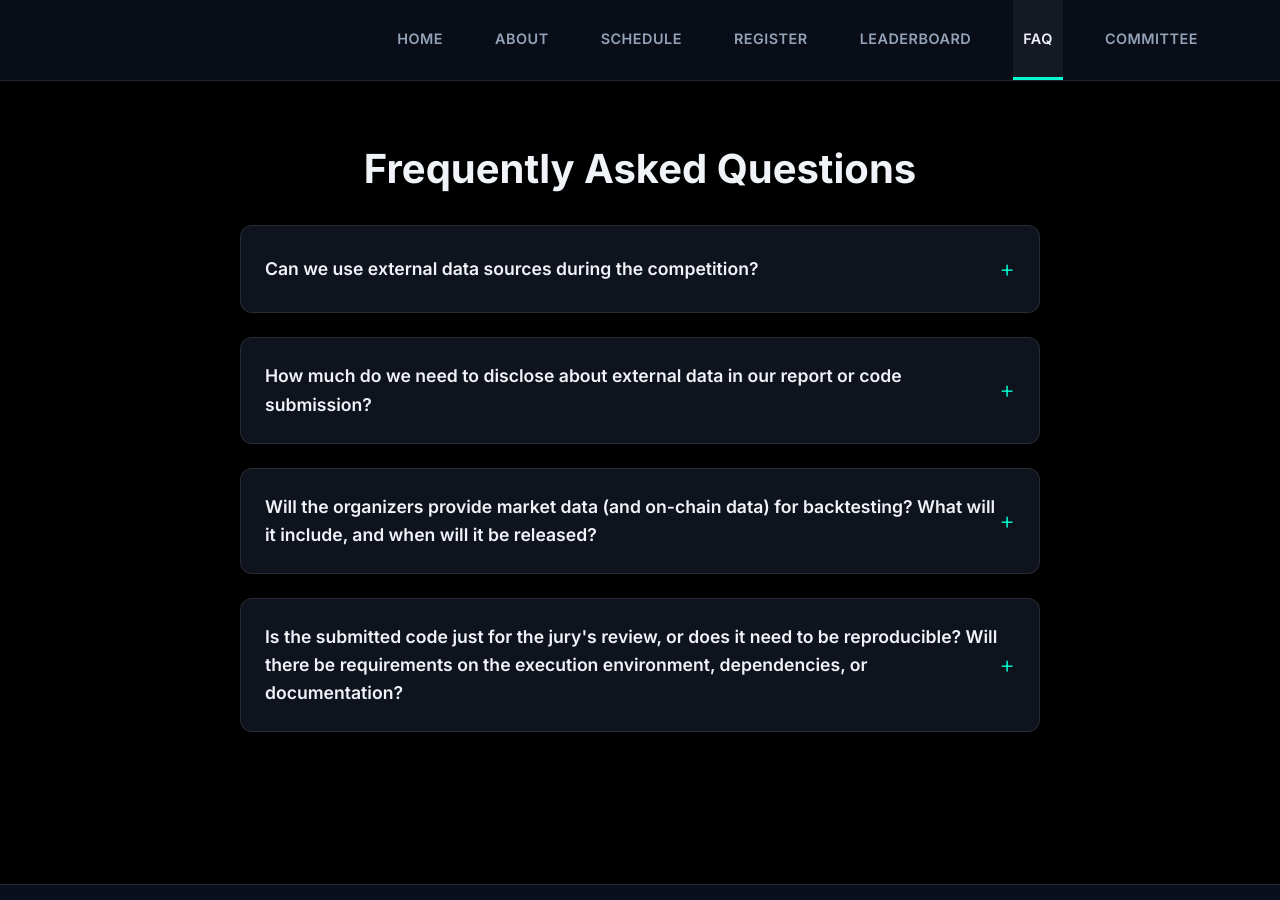
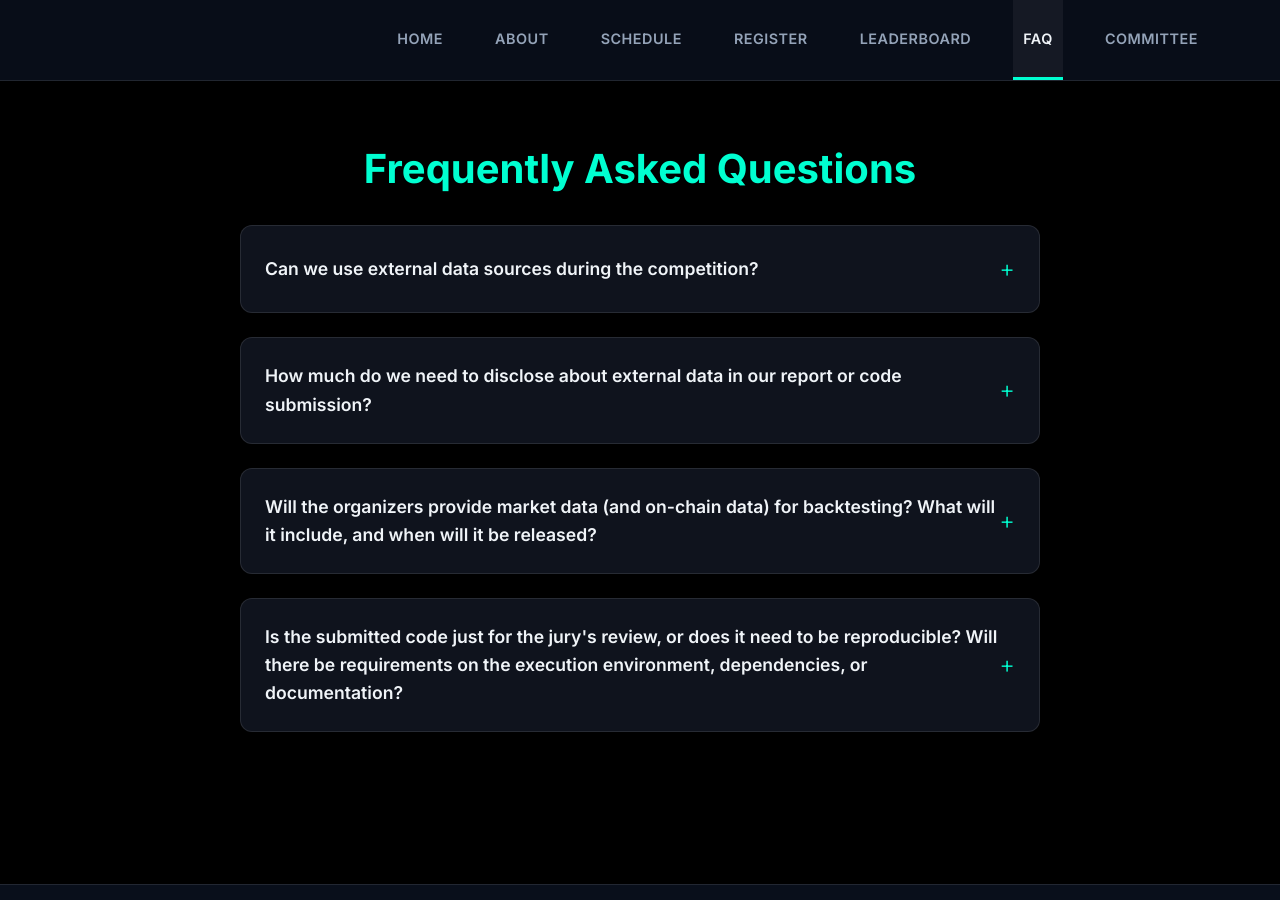
Before and after one commit to perpetual-alpha26/perpetual-alpha26.github.io, a Jekyll site: the page built from faq.md, in a window 1280 px wide and 900 px high. Built offline with Jekyll 4.4.1, drawn with Linux system fonts in a browser that asks for light colours.

Commit message:
Fix FAQ title color to be entirely green

```diff
--- a/faq.md
+++ b/faq.md
@@ -5,7 +5,7 @@ permalink: /faq/
 ---
 
 <div class="page-header" style="text-align: center; margin: 4rem 0 2rem 0;">
-    <h1 style="font-size: 2.5rem; margin-bottom: 2rem;" class="highlight">Frequently Asked Questions</h1>
+    <h1 style="font-size: 2.5rem; margin-bottom: 2rem; color: var(--accent-color);">Frequently Asked Questions</h1>
 </div>
 
 <div class="faq-container" style="max-width: 800px; margin: 0 auto; padding-bottom: 4rem;">
```
